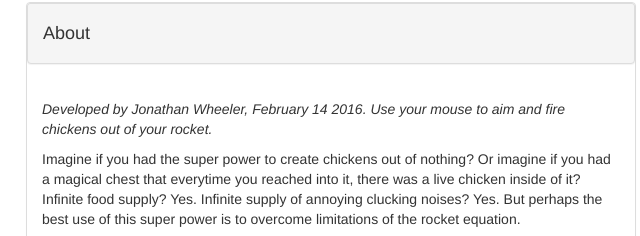
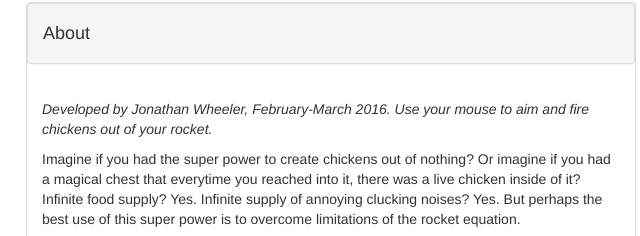
Before and after one commit to jondoesntgit/chickens-in-space, a plain HTML site: page index.html in a window 1280 px wide. Shown: the part 723-959 px from the top of the page, 309-949 px from the left. Drawn offline with nearby package versions, Linux system fonts and the light colour scheme; no server answers.

Commit message:
Dummy commit

```diff
--- a/index.html
+++ b/index.html
@@ -28,7 +28,7 @@
             </div>
             <div class="panel-body">
                 <p>
-                <i>Developed by Jonathan Wheeler, February 14 2016. Use your mouse to aim and fire chickens out of your rocket.</i>
+                <i>Developed by Jonathan Wheeler, February-March  2016. Use your mouse to aim and fire chickens out of your rocket.</i>
 
                 </p>
                 <p>
```
